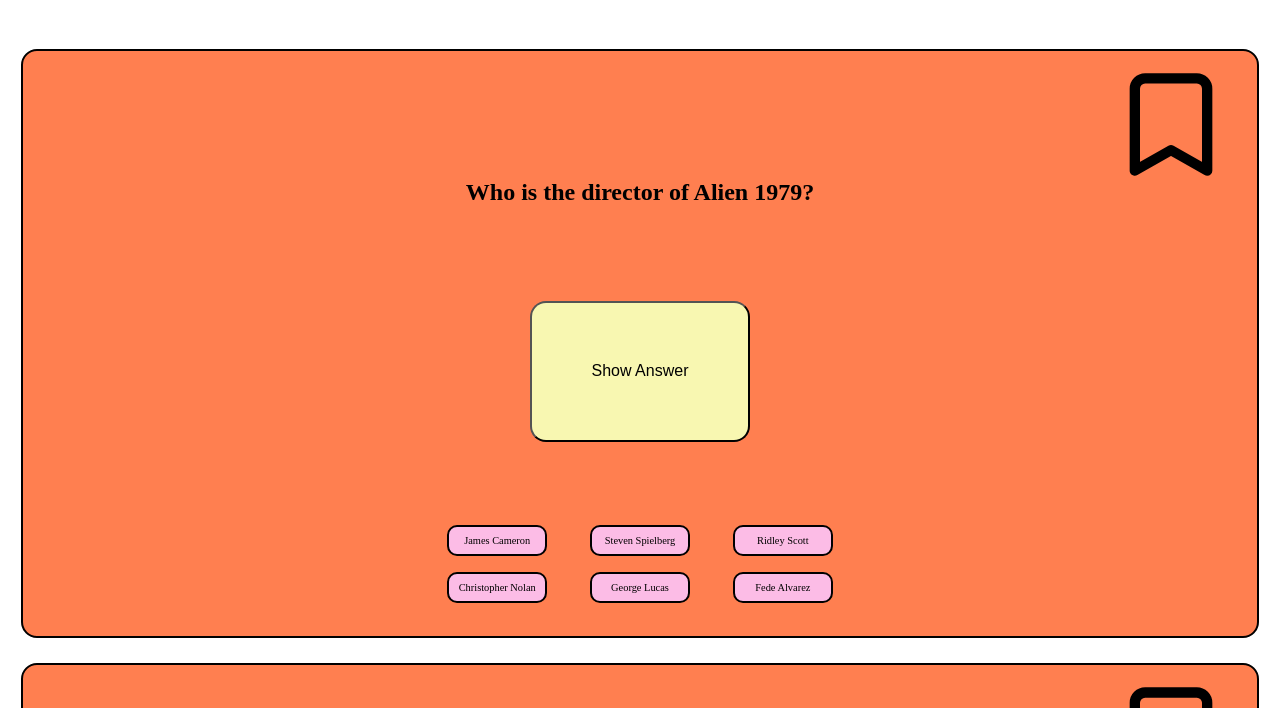
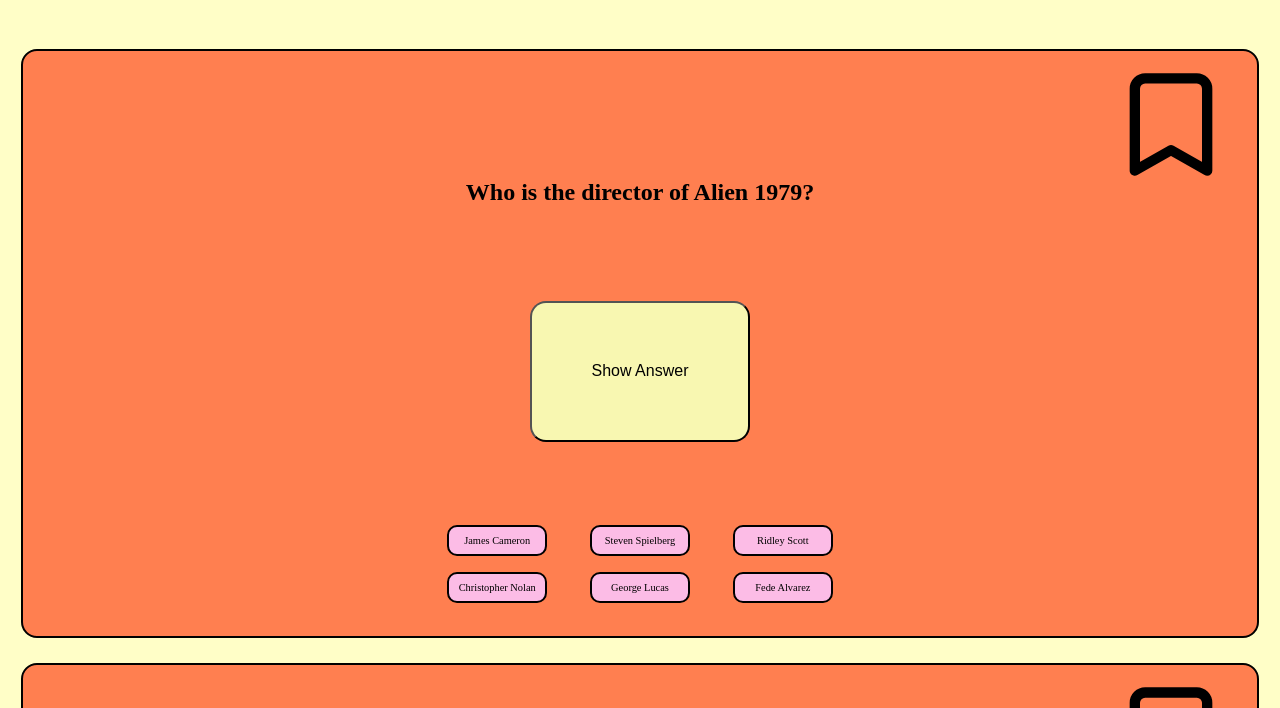
Before and after one commit to ImMrSage/quiz-app, a plain HTML site: page index.html in a window 1280 px wide. Shown: the part 136-844 px from the top of the page. Drawn offline with Linux system fonts and the light colour scheme; a web font is replaced by a local one.

Commit message:
add some minor changes to colors

```diff
--- a/css/global.css
+++ b/css/global.css
@@ -14,4 +14,5 @@
 body {
   color: var(--color-black);
   font-family: "Alegreya SC";
+  background-color: rgba(255, 254, 189, 0.849);
 }
```
